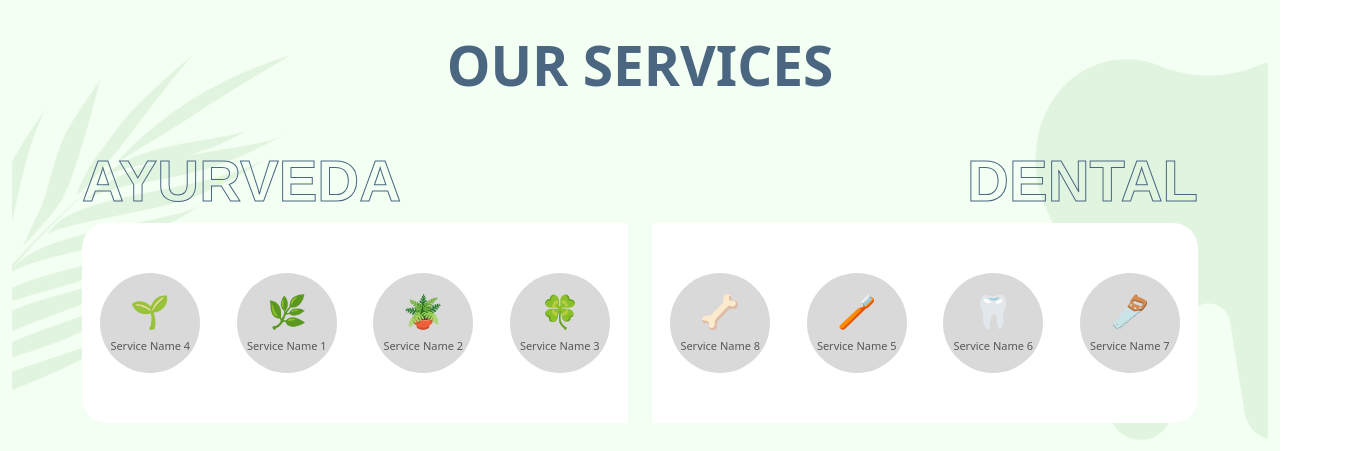
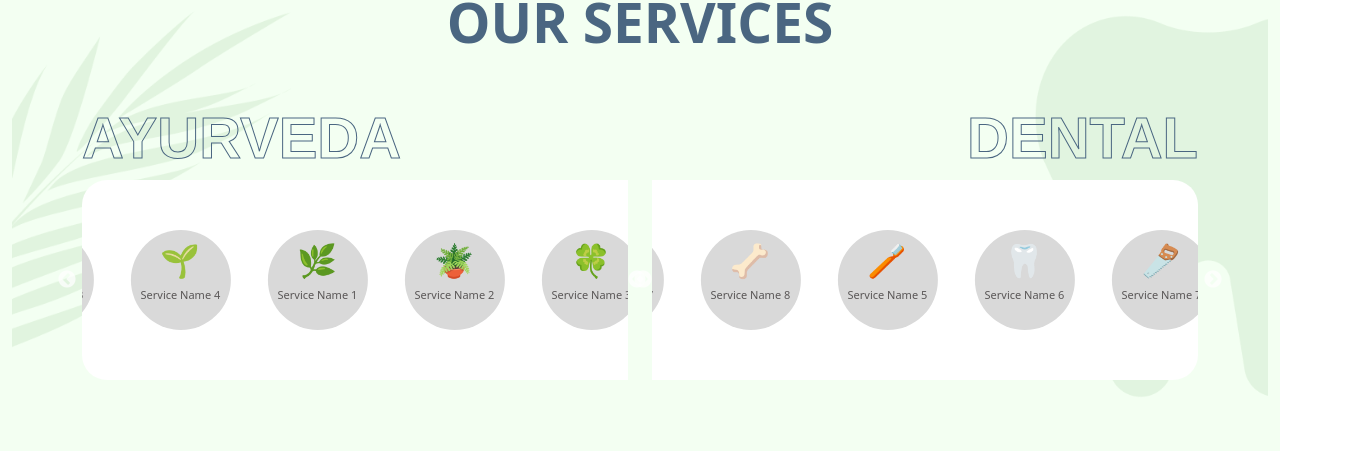
Before and after one commit to AbhishekKolhatkar/Shirkande_Clinic, a React (Create React App) app: page / in a window 1280 px wide. Shown: the part 798-1249 px from the top of the page, 1360 px wide, since content can reach past the window. Built offline with nearby package versions, Linux system fonts and the light colour scheme.

Commit message:
new changes

```diff
--- a/package.json
+++ b/package.json
@@ -7,9 +7,11 @@
     "@testing-library/react": "^13.4.0",
     "@testing-library/user-event": "^13.5.0",
     "bootstrap": "^5.3.3",
+    "owl.carousel": "^2.3.4",
     "react": "^18.3.1",
     "react-bootstrap": "^2.10.4",
     "react-dom": "^18.3.1",
+    "react-owl-carousel": "^2.3.3",
     "react-router-dom": "^6.23.1",
     "react-scripts": "5.0.1",
     "react-slick": "^0.30.2",
--- a/src/components/bookappoinment/appointment.css
+++ b/src/components/bookappoinment/appointment.css
@@ -18,6 +18,9 @@
 }
 .appointement-booking {
   position: relative;
+}
+.img-wdt{
+  width: 100%;
 }
 .Book-Appoinment-btn {
   box-shadow: 0px 8px 10.6px 0px rgba(0, 0, 0, 0.2);
--- a/src/components/bookappoinment/appointment.js
+++ b/src/components/bookappoinment/appointment.js
@@ -119,11 +119,12 @@ function Appointment(props) {
   onChange={handleChange}
 >
   <option value="">Age</option>
-                {/* Add age options */}
-                <option value="20">20</option>
-                <option value="21">21</option>
-                {/* Add more options as needed */}
+  {/* Loop through ages from 1 to 70 and generate options */}
+  {[...Array(70)].map((_, index) => (
+    <option key={index + 1} value={index + 1}>{index + 1}</option>
+  ))}
 </select>
+
             </div>
             <div className="col-lg-2 border-line">
               <input
@@ -162,11 +163,11 @@ function Appointment(props) {
                 </button>
               </div>
               <div className="d-flex justify-content-center">
-                <div className="p-0">
-                  <img src={yoga} alt="yoga" />
+                <div className="p-0 w-50">
+                  <img src={yoga} alt="yoga" className="img-wdt"/>
                 </div>
-                <div className="p-0">
-                  <img src={braces} alt="braces" />
+                <div className="p-0 w-50">
+                  <img src={braces} alt="braces" className="img-wdt"/>
                 </div>
               </div>
               <div className="counter-section">
--- a/src/components/ourServices/ourservice.css
+++ b/src/components/ourServices/ourservice.css
@@ -19,13 +19,19 @@
   overflow: hidden;
   /* Ensure icons don't overflow the container */
 }
-
-.services-data-left {
-  border-radius: 0px 25px 25px 0px;
+.services-data-left1,.services-data-right1{
+  position: relative;
+  background: white;
+  padding: 50px 0px;
+  border-radius: 25px;
 }
 
-.services-data-right {
+.services-data-left1 {
   border-radius: 25px 0px 0px 25px;
+}
+
+.services-data-right1{
+  border-radius: 0px 25px 25px 0px;
 }
 
 .leaf-wd {
@@ -41,8 +47,8 @@
 }
 
 .service-icon {
-  width: 100px;
-  height: 100px;
+  width: 100px !important;
+  height: 100px !important;
   border-radius: 50px;
   text-align: center;
   display: flex;
--- a/src/components/ourServices/ourservices.js
+++ b/src/components/ourServices/ourservices.js
@@ -1,6 +1,9 @@
-import React, { useState, useEffect } from "react";
+import React, { useState } from "react";
 import "./ourservice.css";
 import { Modal } from "react-bootstrap";
+import Slider from "react-slick";
+import "slick-carousel/slick/slick.css";
+import "slick-carousel/slick/slick-theme.css";
 import { leaf_right, tooth } from "../../assets/images/images";
 
 const services = [
@@ -17,31 +20,21 @@ const services = [
 function Ourservices(props) {
   const [selectedService, setSelectedService] = useState(null);
   const [modalVisible, setModalVisible] = useState(false);
-  const [ayurvedaServices, setAyurvedaServices] = useState([]);
-  const [dentalServices, setDentalServices] = useState([]);
 
-  useEffect(() => {
-    setAyurvedaServices(
-      services.filter((service) => service.type === "AYURVEDA")
-    );
-    setDentalServices(services.filter((service) => service.type === "DENTAL"));
-  }, []);
+  const ayurvedaServices = services.filter((service) => service.type === "AYURVEDA");
+  const dentalServices = services.filter((service) => service.type === "DENTAL");
 
-  useEffect(() => {
-    const intervalId = setInterval(() => {
-      setAyurvedaServices((prevServices) => shiftServices(prevServices));
-      setDentalServices((prevServices) => shiftServices(prevServices));
-    }, 2000);
-
-    return () => clearInterval(intervalId);
-  }, []);
-
-  const shiftServices = (services) => {
-    if (services.length > 0) {
-      const [first, ...rest] = services;
-      return [...rest, first];
-    }
-    return services;
+  const settings = {
+    dots: false,
+    infinite: true,
+    speed: 500,
+    slidesToShow: 4, // Number of slides to show at a time
+    slidesToScroll: 1, // Number of slides to scroll at a time
+    autoplay: true,
+    autoplaySpeed: 2000,
+    swipeToSlide: true,
+    arrow:false,
+    rtl: false, // Set to true for left-to-right sliding
   };
 
   const handleClick = (service) => {
@@ -70,15 +63,21 @@ function Ourservices(props) {
         <h3 className="mb-5 heading_main">OUR SERVICES</h3>
         <div className="col-lg-6">
           <h6 className="name-hollow text-start">AYURVEDA</h6>
-          <div className="services-data-right">
+          <div className="services-data-left1">
+          <Slider {...settings}>
             {renderServices(ayurvedaServices)}
+          </Slider>
           </div>
+
         </div>
         <div className="col-lg-6">
           <h6 className="name-hollow text-end">DENTAL</h6>
-          <div className="services-data-left">
+          <div className="services-data-right1">
+          <Slider {...settings}>
             {renderServices(dentalServices)}
+          </Slider>
           </div>
+
         </div>
       </div>
 
```
Also changed, not shown: 1 other file (tests, documents, lock files or other folders). Lines whose indentation alone changed are shown as unchanged.
